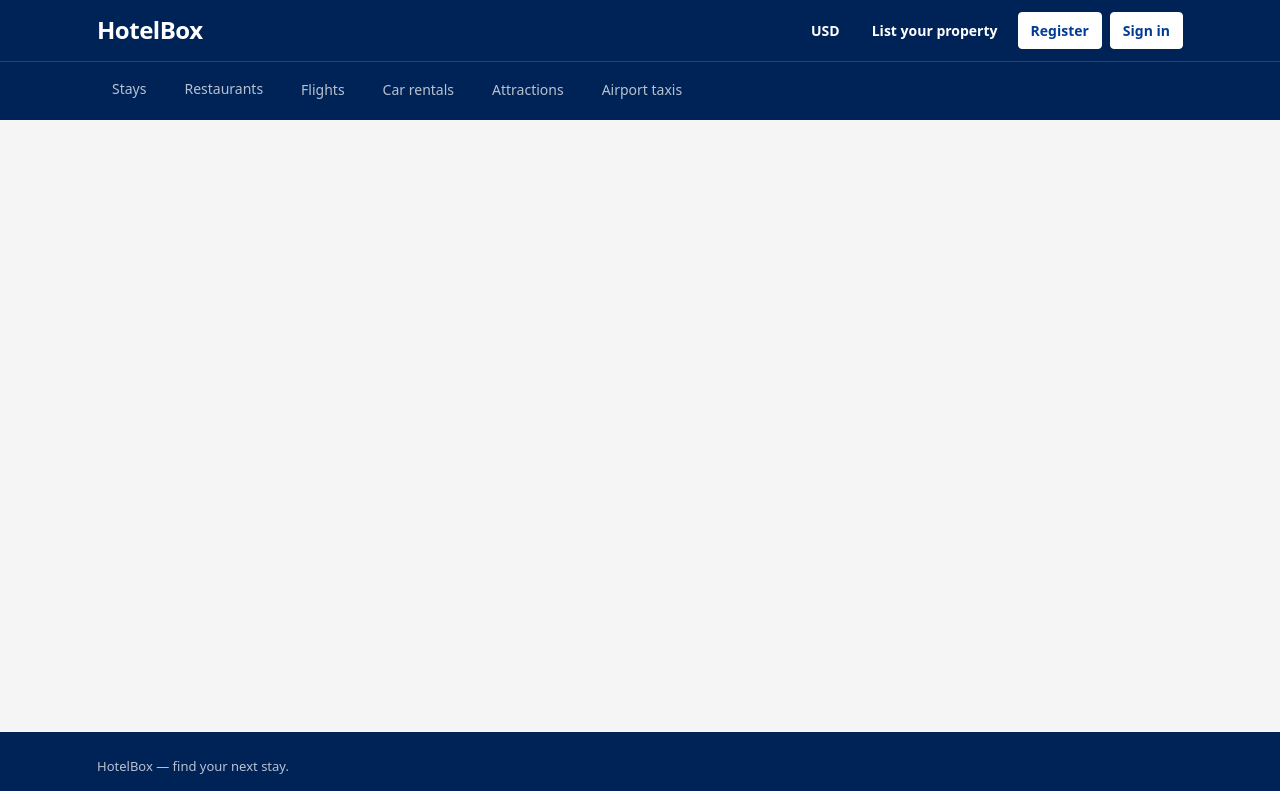
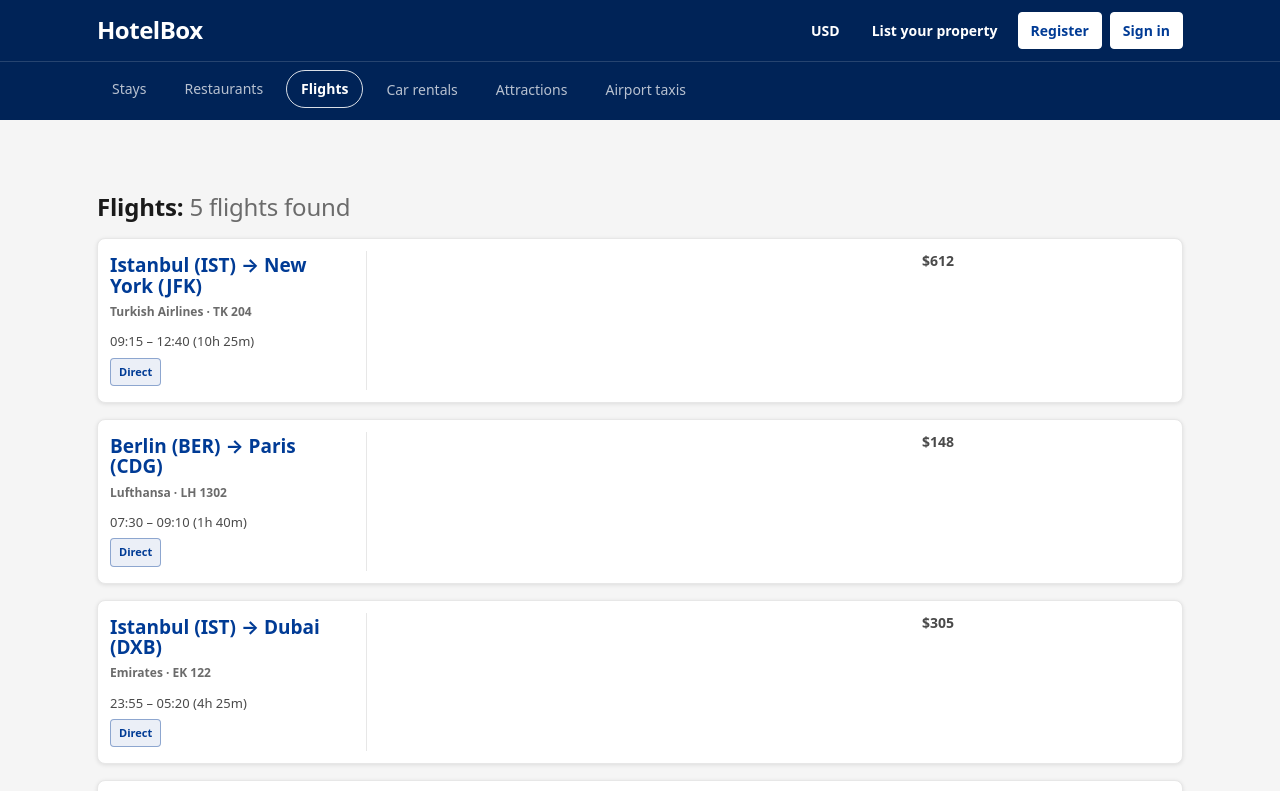
Before and after one commit to ismcagdas/volobox-test, a React (Vite) app in the folder client/: page /flights in a window 1280 px wide. Shown: the top 791 px of the page. Built offline with nearby package versions, Linux system fonts and the light colour scheme.

Commit message:
Add dummy flights page to Flights menu
Adds a FlightList page with dummy flight data and routes the Flights nav
tab to /flights. The page reuses the existing card styles from the
restaurant list.

Co-authored-by: Claude <noreply@anthropic.com>

```diff
--- a/client/src/App.jsx
+++ b/client/src/App.jsx
@@ -2,9 +2,10 @@ import { BrowserRouter, Routes, Route, Link, NavLink } from 'react-router-dom'
 import HotelList from './components/HotelList'
 import HotelDetail from './components/HotelDetail'
 import RestaurantList from './components/RestaurantList'
+import FlightList from './components/FlightList'
 import './App.css'
 
-const NAV_TABS = ['Flights', 'Car rentals', 'Attractions', 'Airport taxis']
+const NAV_TABS = ['Car rentals', 'Attractions', 'Airport taxis']
 
 const tabClass = ({ isActive }) => 'site-nav__tab' + (isActive ? ' site-nav__tab--active' : '')
 
@@ -39,6 +40,9 @@ function App() {
             <NavLink to="/restaurants" className={tabClass}>
               Restaurants
             </NavLink>
+            <NavLink to="/flights" className={tabClass}>
+              Flights
+            </NavLink>
             {NAV_TABS.map((tab) => (
               <button key={tab} type="button" className="site-nav__tab">
                 {tab}
@@ -52,6 +56,7 @@ function App() {
           <Route path="/" element={<HotelList />} />
           <Route path="/hotels/:id" element={<HotelDetail />} />
           <Route path="/restaurants" element={<RestaurantList />} />
+          <Route path="/flights" element={<FlightList />} />
         </Routes>
       </main>
       <footer className="site-footer">
--- /dev/null
+++ b/client/src/components/FlightList.jsx
@@ -0,0 +1,45 @@
+import flights from '../data/flights'
+
+function FlightList() {
+  return (
+    <div className="hotel-page">
+      <section className="hotel-list-section">
+        <div className="hotel-list-head">
+          <h1 className="hotel-list-title">
+            Flights: <span>{flights.length} flights found</span>
+          </h1>
+        </div>
+
+        <ul className="hotel-list">
+          {flights.map((flight) => (
+            <li key={flight.id} className="hotel-card">
+              <div className="hotel-card__link">
+                <div className="hotel-card__body">
+                  <h3 className="hotel-card__name">
+                    {flight.from} → {flight.to}
+                  </h3>
+                  <p className="hotel-card__city">
+                    {flight.airline} · {flight.flightNumber}
+                  </p>
+                  <p className="hotel-card__description">
+                    {flight.departure} – {flight.arrival} ({flight.duration})
+                  </p>
+                  <ul className="hotel-card__tags">
+                    <li className="hotel-card__tag">
+                      {flight.stops === 0 ? 'Direct' : `${flight.stops} stop`}
+                    </li>
+                  </ul>
+                </div>
+                <div className="hotel-card__aside">
+                  <strong>${flight.price}</strong>
+                </div>
+              </div>
+            </li>
+          ))}
+        </ul>
+      </section>
+    </div>
+  )
+}
+
+export default FlightList
--- /dev/null
+++ b/client/src/data/flights.js
@@ -0,0 +1,9 @@
+const flights = [
+  { id: 1, airline: 'Turkish Airlines', flightNumber: 'TK 204', from: 'Istanbul (IST)', to: 'New York (JFK)', departure: '09:15', arrival: '12:40', duration: '10h 25m', stops: 0, price: 612 },
+  { id: 2, airline: 'Lufthansa', flightNumber: 'LH 1302', from: 'Berlin (BER)', to: 'Paris (CDG)', departure: '07:30', arrival: '09:10', duration: '1h 40m', stops: 0, price: 148 },
+  { id: 3, airline: 'Emirates', flightNumber: 'EK 122', from: 'Istanbul (IST)', to: 'Dubai (DXB)', departure: '23:55', arrival: '05:20', duration: '4h 25m', stops: 0, price: 305 },
+  { id: 4, airline: 'Japan Airlines', flightNumber: 'JL 44', from: 'London (LHR)', to: 'Tokyo (HND)', departure: '13:00', arrival: '09:35', duration: '13h 35m', stops: 1, price: 890 },
+  { id: 5, airline: 'Pegasus', flightNumber: 'PC 1190', from: 'Ankara (ESB)', to: 'Amsterdam (AMS)', departure: '16:45', arrival: '19:50', duration: '4h 05m', stops: 0, price: 190 },
+]
+
+export default flights
```
